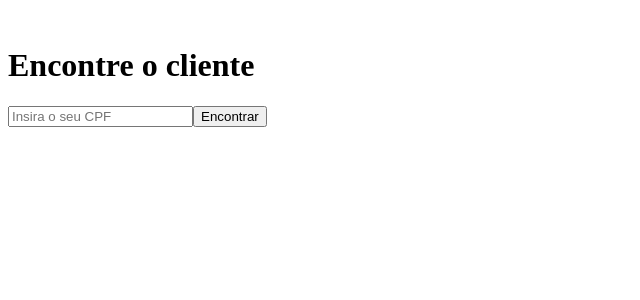
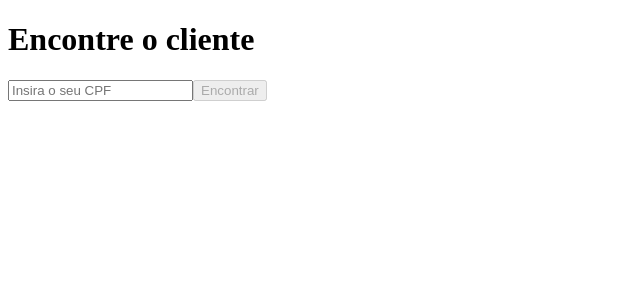
Before and after one commit to kelderpassos/desafio-ultracar, a Next.js app in the folder front-end/: page / in a window 1280 px wide. Shown: the top 300 px of the page, without its empty margins (0-640 px from the left). Built offline with nearby package versions, Linux system fonts and the light colour scheme.

Commit message:
Feat: implement the basic functionality of the homepage

```diff
--- a/front-end/src/pages/index.tsx
+++ b/front-end/src/pages/index.tsx
@@ -1,15 +1,38 @@
-import {clientsDatabase} from '../data'
+import * as React from 'react';
+import { useState } from 'react';
+import { useRouter } from 'next/router';
+
+const ELEVEN = 11
 
 export default function Home() {
+  const [input, setInput] = useState('');
+  const router = useRouter();
+
+  const handleInput: React.ChangeEventHandler<HTMLInputElement> = ({target}) => {
+    setInput(target.value)
+  }
+
+  const handleSubmit: React.FormEventHandler<HTMLFormElement> = (e) => {
+    e.preventDefault()
+
+    router.push('/users/teste')
+  }
+
+  const isDisabled = input.length !== ELEVEN
+
   return (
     <div>
-      <img src="" alt="" />
-      <form action="">
+      {/* <img src={ logo } alt="" /> */}
+      <form onSubmit={handleSubmit}>
         <h1>Encontre o cliente</h1>
-        <label htmlFor="cpf">
-          <input id="cpf" type="text" placeholder="Insira o seu CPF"/>
-        </label>
-        <button id='find' type='submit'>Encontrar</button>
+        <input
+          id="cpf"
+          type="text"
+          value={input}
+          onChange={handleInput}
+          maxLength={ELEVEN}
+          placeholder="Insira o seu CPF"/>
+        <button id='find' type='submit' disabled={isDisabled}>Encontrar</button>
       </form>
     </div>
   )
```
